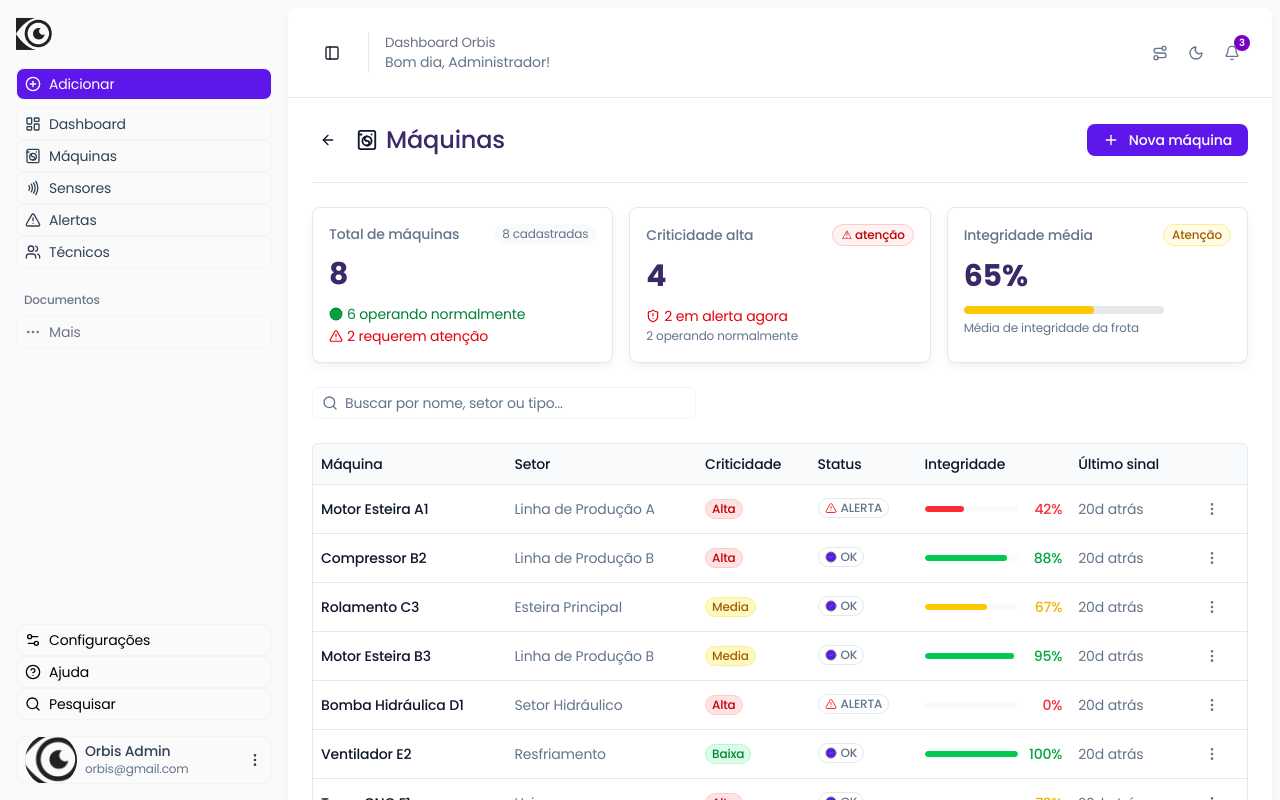
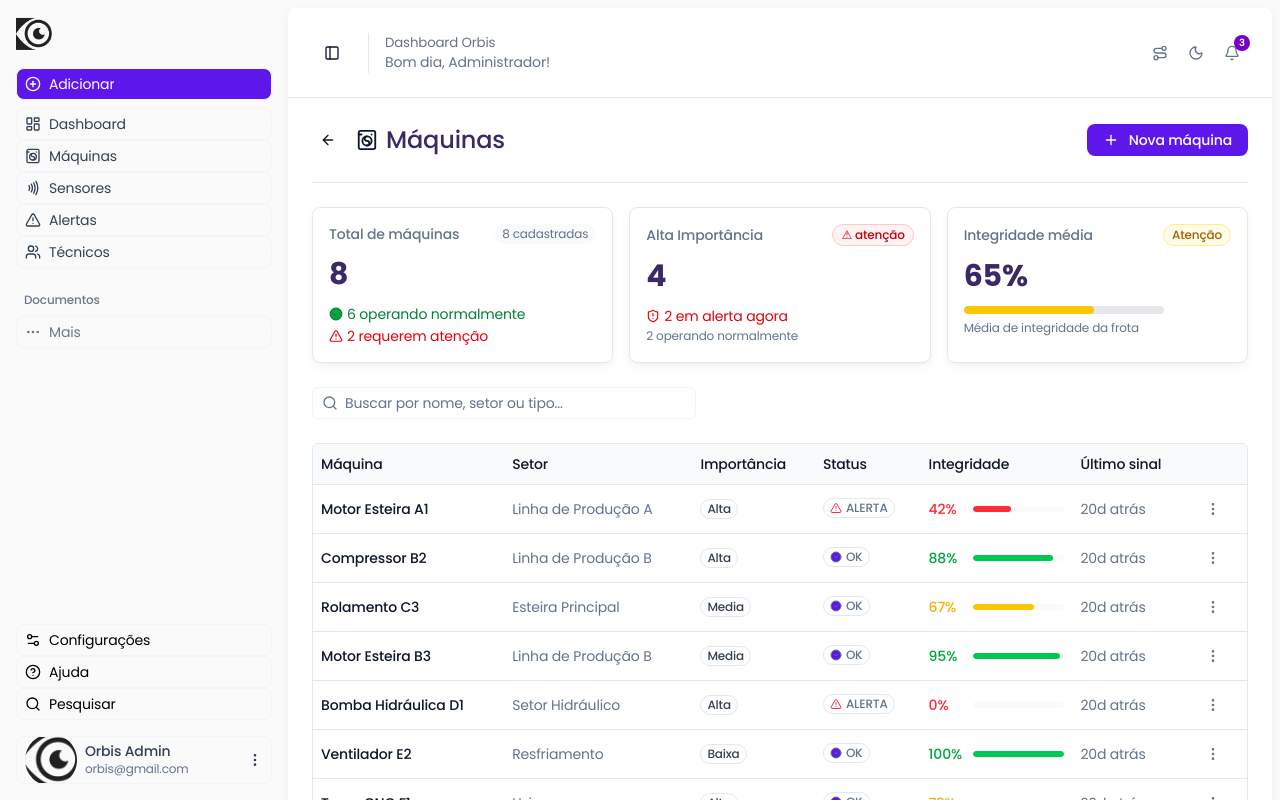
Before and after one commit to Henrique-Fiorotti/orbis, a Next.js app: page /dashboard/maquinas in a window 1280 px wide. Shown: the top 800 px of the page. Built offline with nearby package versions, Linux system fonts and the light colour scheme.

Commit message:
Trocando cores das tabelas

```diff
--- a/app/dashboard/alertas/page.jsx
+++ b/app/dashboard/alertas/page.jsx
@@ -219,7 +219,7 @@ export default function AlertasPage() {
           <div className="rounded-xl  border bg-card p-4 flex flex-col gap-3 shadow-sm hover:border-[#5E17EB]! sm:col-span-2 lg:col-span-1">
             <div className="flex items-center justify-between">
               <span className="text-sm text-muted-foreground font-medium">Total</span>
-              <span className="text-xs text-muted-foreground bg-muted px-2 py-0.5 rounded-full">Todos os sensores</span>
+              <span className="text-xs text-muted-foreground bg-muted px-2 py-0.5 rounded-full">Todos os alertas</span>
 
             </div>
             <span className="text-3xl font-bold text-[#3B2867]">{alertas.length}</span>
--- a/app/dashboard/maquinas/page.jsx
+++ b/app/dashboard/maquinas/page.jsx
@@ -33,7 +33,7 @@ import { cn, tempoRelativo } from "@/lib/utils"
 const formVazio = { nome: "", setor: "", tipo: "", criticidade: "MEDIA" }
 
 function CriticidadeBadge({ value }) {
-  const styles = { ALTA: "bg-red-100 text-red-700 border-red-200", MEDIA: "bg-yellow-100 text-yellow-700 border-yellow-200", BAIXA: "bg-green-100 text-green-700 border-green-200" }
+  const styles = { ALTA: "bg-white text-gray-700  border-gray-200", MEDIA: "bg-white text-gray-700 border-gray-200", BAIXA: "bg-white text-gray-700 border-gray-200" }
   return <Badge variant="outline" className={`px-1.5 ${styles[value]}`}>{value.charAt(0) + value.slice(1).toLowerCase()}</Badge>
 }
 
@@ -51,10 +51,11 @@ function IntegridadeBar({ value }) {
   const textCor = value < 50 ? "text-red-500" : value < 75 ? "text-yellow-500" : "text-green-600"
   return (
     <div className="flex items-center gap-2 min-w-[110px]">
-      <div className="flex-1 h-1.5 bg-muted rounded-full overflow-hidden">
+      <span className={`text-sm font-medium w-9 text-start  tabular-nums ${textCor}`}>{value}%</span>
+      <div className="flex-1 h-1.5 w-4 bg-muted rounded-full overflow-hidden">
         <div className={`h-full rounded-full transition-all ${cor}`} style={{ width: `${value}%` }} />
       </div>
-      <span className={`text-sm font-medium w-9 text-right tabular-nums ${textCor}`}>{value}%</span>
+
     </div>
   )
 }
@@ -128,7 +129,7 @@ export default function MaquinasPage() {
       ),
     },
     { accessorKey: "setor", header: "Setor", cell: ({ row }) => <span className="text-muted-foreground text-sm">{row.original.setor}</span> },
-    { accessorKey: "criticidade", header: "Criticidade", cell: ({ row }) => <CriticidadeBadge value={row.original.criticidade} /> },
+    { accessorKey: "criticidade", header: "Importância", cell: ({ row }) => <CriticidadeBadge value={row.original.criticidade} /> }, //troquei o header pra importancia ass:Gui
     { accessorKey: "status", header: "Status", cell: ({ row }) => <StatusBadge value={row.original.status} /> },
     { accessorKey: "integridade", header: "Integridade", cell: ({ row }) => <IntegridadeBar value={row.original.integridade} /> },
     { accessorKey: "ultimaLeituraEm", header: "Último sinal", cell: ({ row }) => <span className="text-muted-foreground text-sm">{tempoRelativo(row.original.ultimaLeituraEm)}</span> },
@@ -216,7 +217,7 @@ export default function MaquinasPage() {
           {/* Criticidade alta */}
           <div className="rounded-xl border bg-card p-4 flex flex-col gap-3 shadow-sm hover:border-[#5E17EB]!">
             <div className="flex items-center justify-between">
-              <span className="text-sm text-muted-foreground font-medium">Criticidade alta</span>
+              <span className="text-sm text-muted-foreground font-medium">Alta Importância</span>
               <span className="text-xs text-red-700 bg-red-50 border border-red-200 px-2 py-0.5 rounded-full font-medium">
                 ⚠ atenção
               </span>
@@ -335,7 +336,7 @@ export default function MaquinasPage() {
                   <Separator />
                   <div className="flex flex-col gap-2"><Label className="text-muted-foreground text-xs">Integridade</Label><IntegridadeBar value={maquinaSelecionada.integridade} /></div>
                   <div className="flex flex-col gap-2"><Label className="text-muted-foreground text-xs">Score de estabilidade</Label><IntegridadeBar value={maquinaSelecionada.scoreEstabilidade} /></div>
-                  <div className="flex flex-col gap-1"><Label className="text-muted-foreground text-xs">Último sinal</Label><span className="text-sm">{tempoRelativo(maquinaSelecionada.ultimaLeituraEm)}</span></div>
+                  <div className="flex flex-col gap-1"><Label className="text-muted-foreground text-xs  text-right!">Último sinal</Label><span className="text-sm ">{tempoRelativo(maquinaSelecionada.ultimaLeituraEm)}</span></div>
                   <Separator />
                   <div className="flex gap-2">
                     <Button className="flex-1" onClick={() => { setSheetAberto(false); setTimeout(() => abrirEditar(maquinaSelecionada), 100) }}>
--- a/app/layout.jsx
+++ b/app/layout.jsx
@@ -1,7 +1,7 @@
 import { Open_Sans, Poppins } from "next/font/google"
 import { ThemeProvider } from "next-themes"
 
-import PageLoader from "@/components/Loader/PageLoader"
+// import PageLoader from "@/components/Loader/PageLoader"
 import "./globals.css"
 
 /** @typedef {import("@/lib/orbis-types").RootLayoutProps} RootLayoutProps */
--- a/components/ui/table.jsx
+++ b/components/ui/table.jsx
@@ -73,6 +73,7 @@ function TableHead({
   className,
   ...props
 }) {
+
   return (
     <th
       data-slot="table-head"
```
